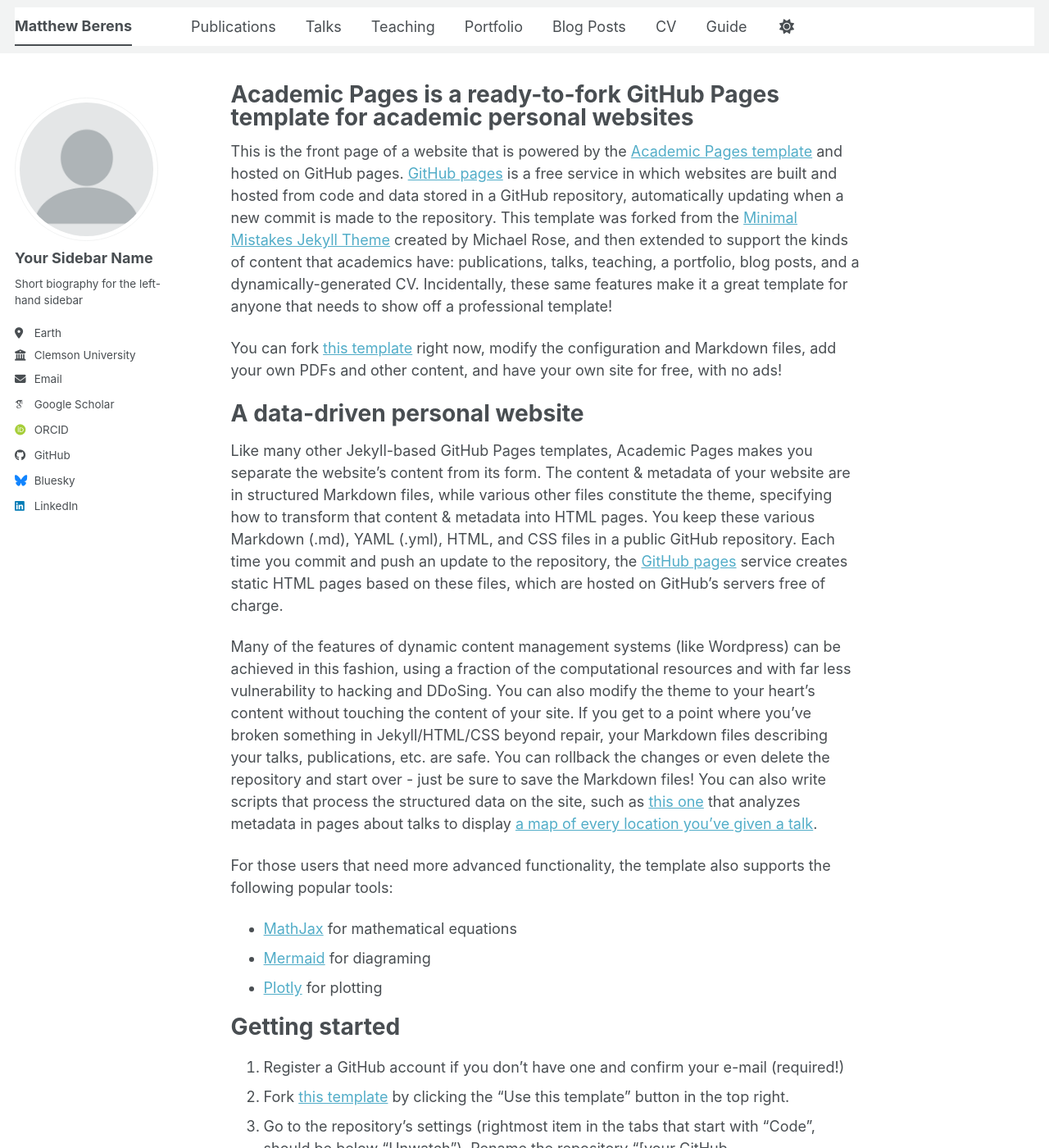
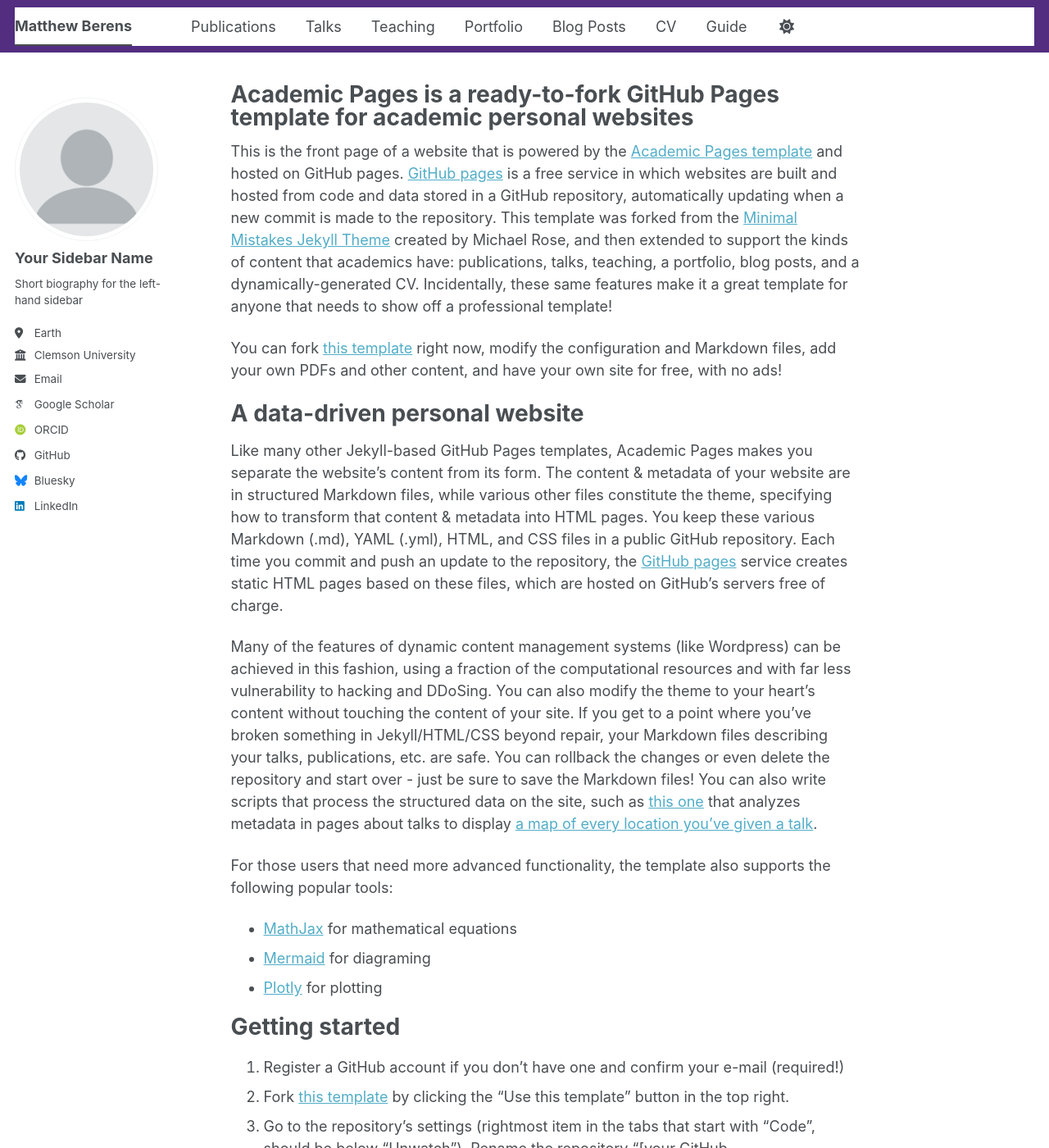
Before and after one commit to matthewberens/matthewberens.github.io, a Jekyll site: the page built from _pages/about.md, in a window 1280 px wide and 1400 px high. Shown: the whole window at 82% size. Built offline with Jekyll 4.4.1, drawn with Linux system fonts in a browser that asks for light colours; some web fonts are replaced; a script bundle is joined from its source files by our own code; library files that are not in the unit come from our copies.

Commit message:
Update _masthead.scss

```diff
--- a/_sass/layout/_masthead.scss
+++ b/_sass/layout/_masthead.scss
@@ -4,7 +4,7 @@
 
 .masthead {
   position: fixed;
-  background: $lighter-gray;
+  background: $clemson-purple;
   height: fit-content;
   top: 0;
   width: 100%;
```
